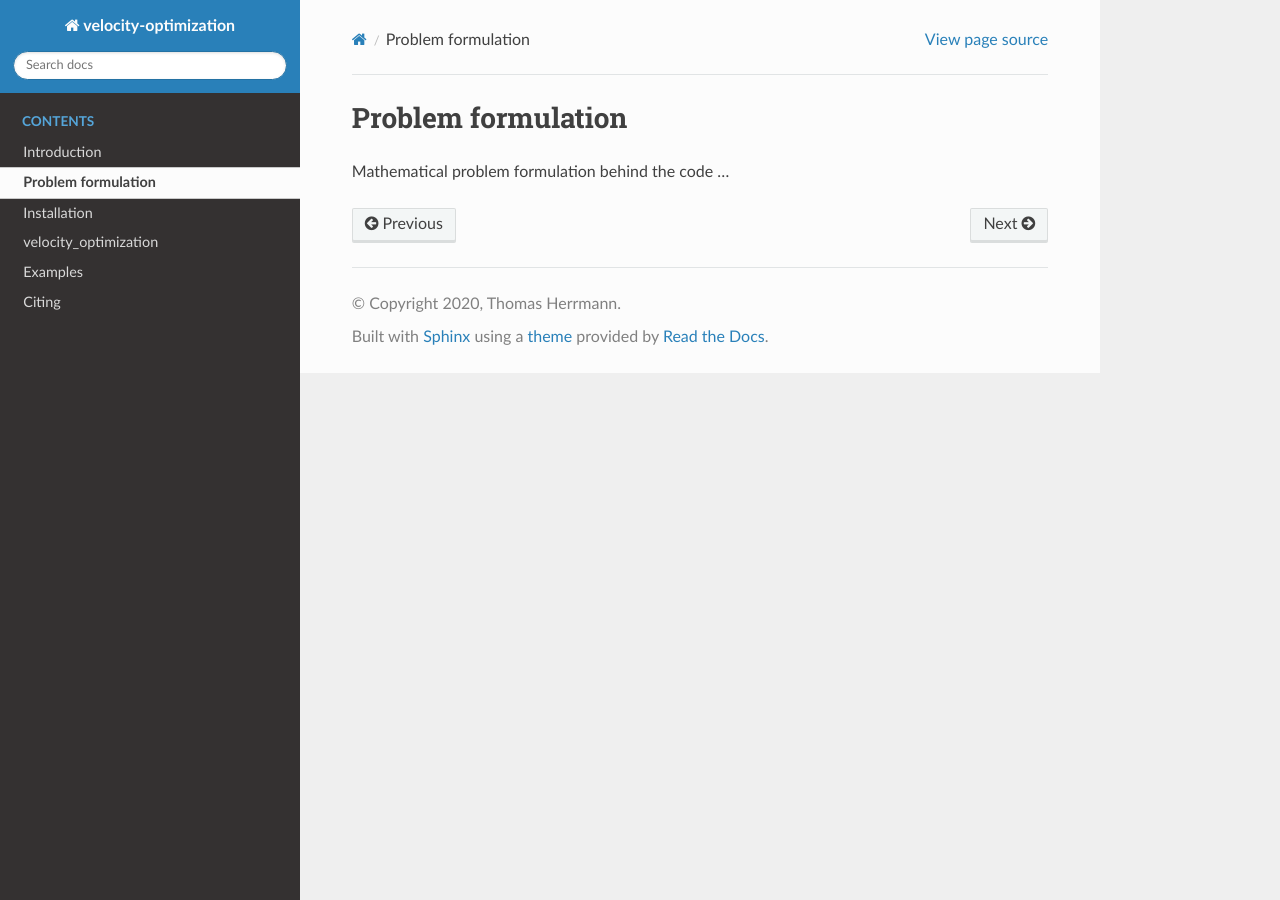
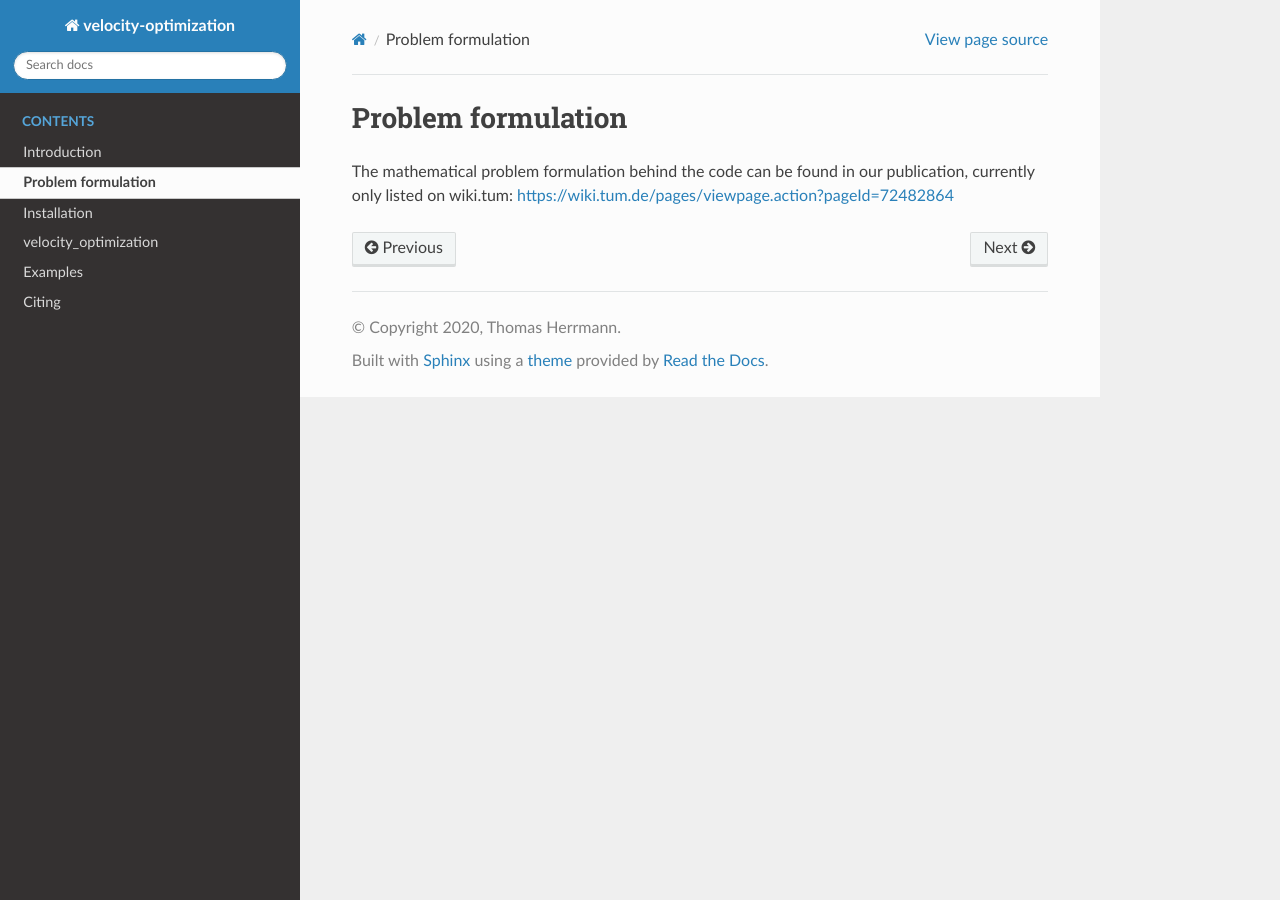
Before and after one commit to TUMFTM/velocity_optimization, a Sphinx documentation site: the page built from docs/source/problem_formulation.rst, in a window 1280 px wide. Built offline with Sphinx 7.4.7 and the Read the Docs theme 2.0.0, drawn with Linux system fonts in a browser that asks for light colours.

Commit message:
Update docu problem formulation

```diff
--- a/docs/source/problem_formulation.rst
+++ b/docs/source/problem_formulation.rst
@@ -1,4 +1,5 @@
 Problem formulation
 ===================
 
-Mathematical problem formulation behind the code ...
+The mathematical problem formulation behind the code can be found in our publication, currently only listed on wiki.tum:
+https://wiki.tum.de/pages/viewpage.action?pageId=72482864
```
